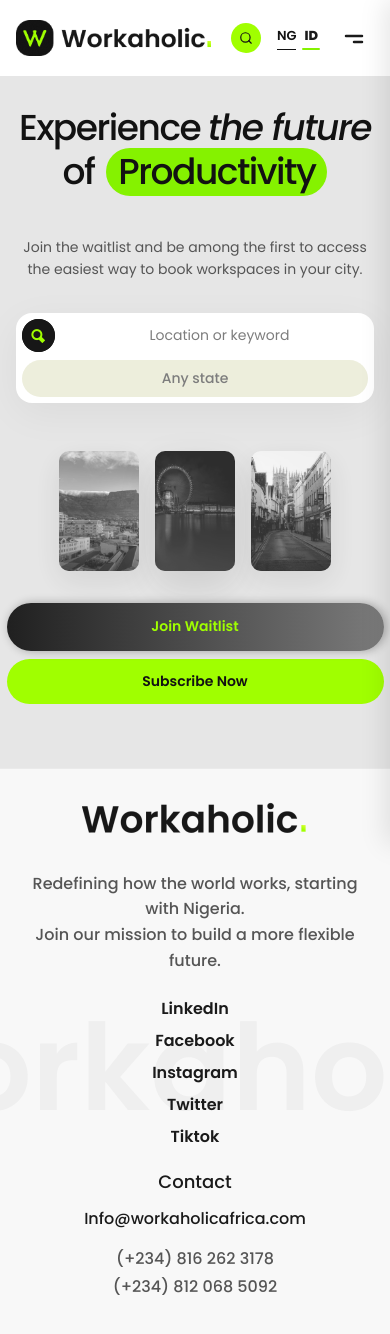
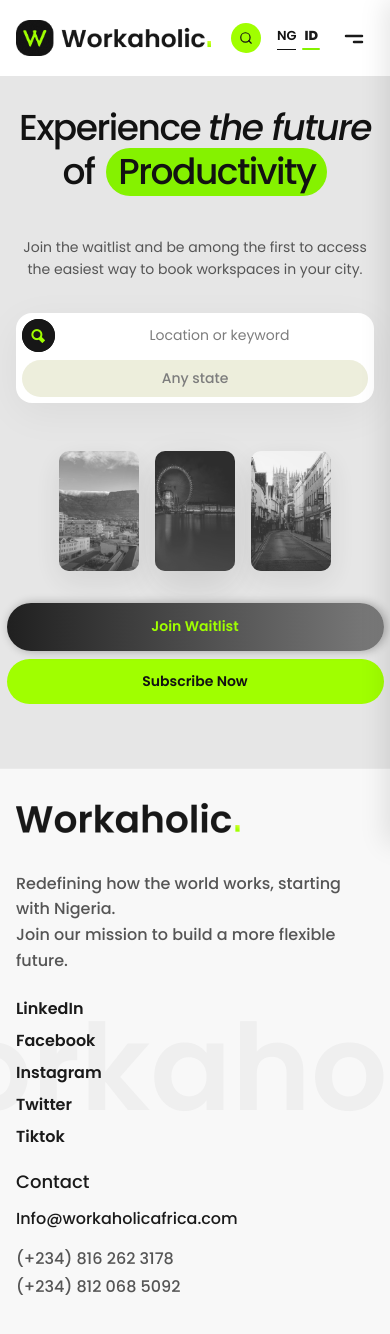
Before and after one commit to Workaholic-Africa/landing_page, a React (Vite) app: page / in a window 390 px wide. Shown: the top 1334 px of the page. Built offline with nearby package versions, Linux system fonts and the light colour scheme.

Commit message:
Align footer content to the left on mobile

```diff
--- a/src/components/Footer/Footer.css
+++ b/src/components/Footer/Footer.css
@@ -143,15 +143,15 @@
     .footer-col {
         width: 100%;
         min-width: 100%;
-        text-align: center;
+        text-align: left;
     }
 
     .footer-logo {
-        justify-content: center;
+        justify-content: flex-start;
     }
 
     .social-links {
-        align-items: center;
+        align-items: flex-start;
     }
 }
 
```
